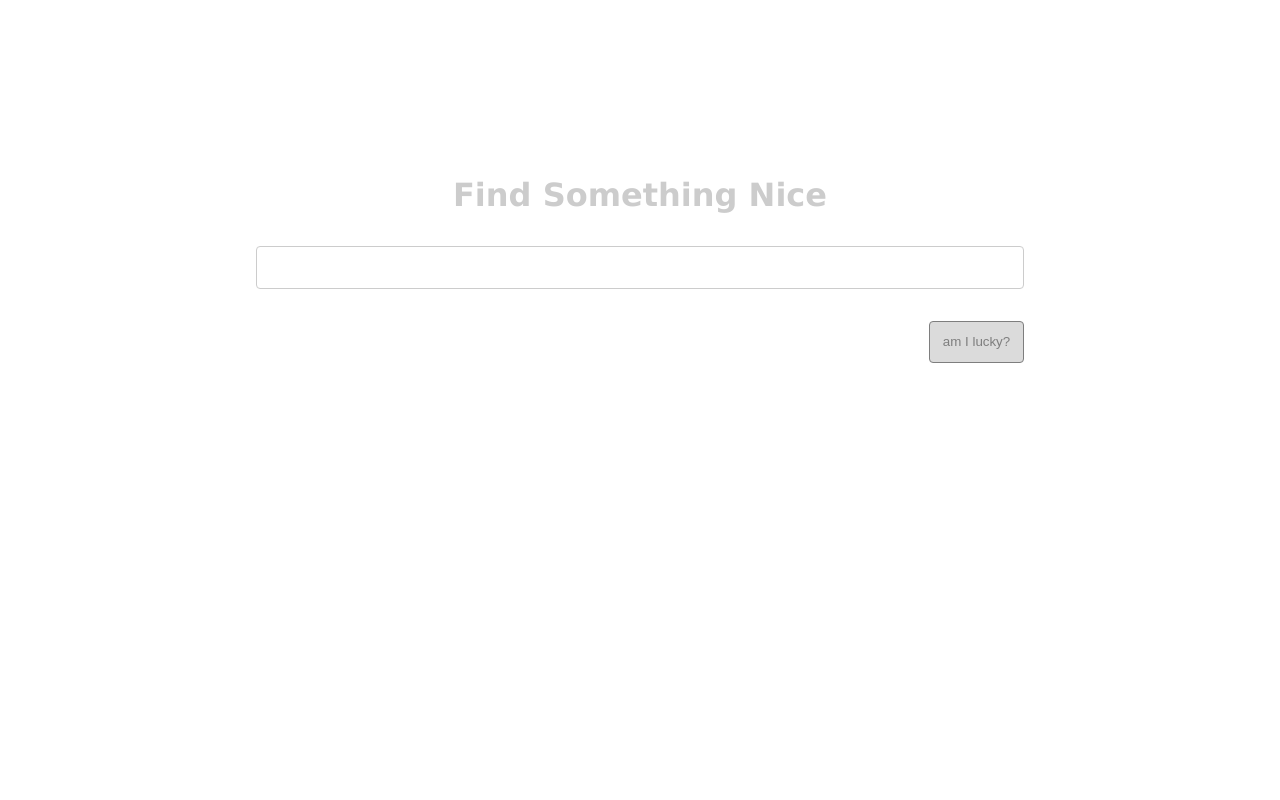
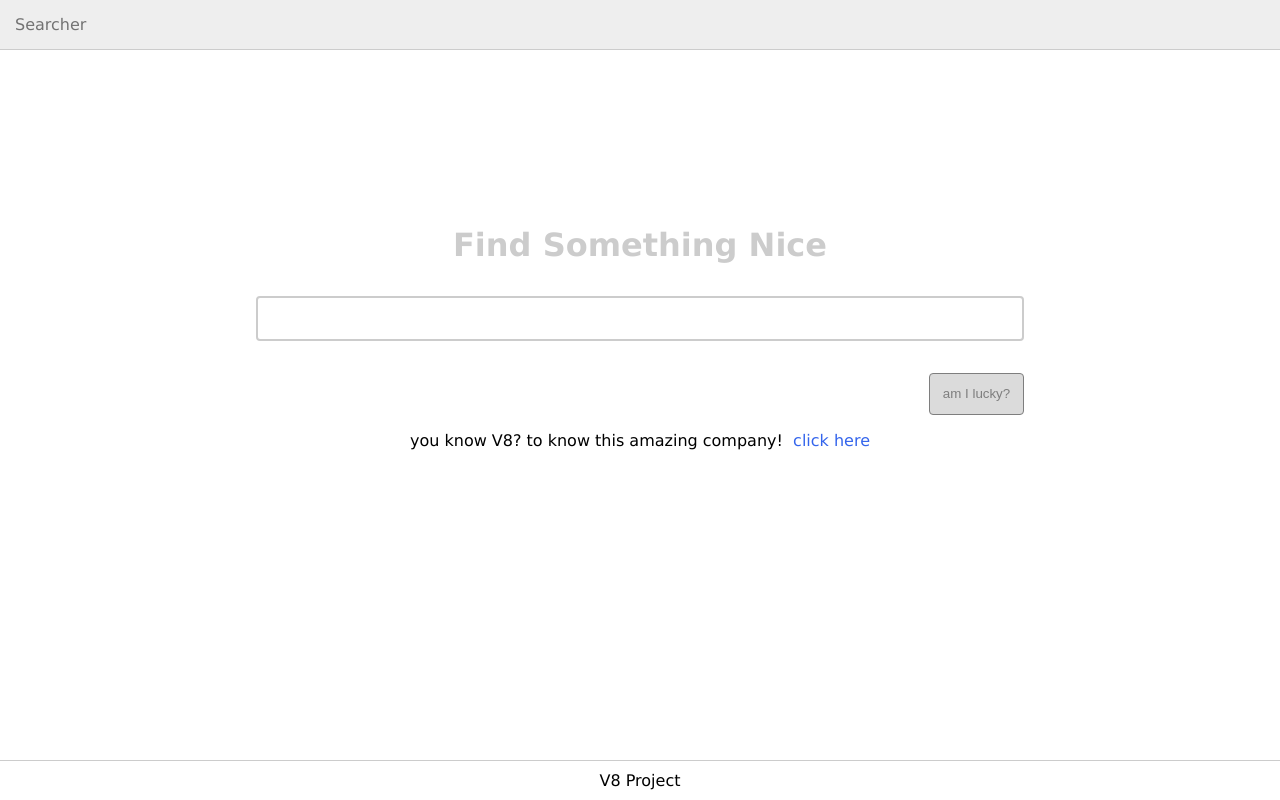
Before and after one commit to Vfranco/v8-project, an Angular app: page / in a window 1280 px wide. Built offline with nearby package versions, Linux system fonts and the light colour scheme; no server answers.

Commit message:
Detalles visuales

```diff
--- a/src/app/pages/search/search.component.html
+++ b/src/app/pages/search/search.component.html
@@ -1,3 +1,4 @@
+<app-top></app-top>
 <div class="main-container mt-rem-10">
   <div class="box">
     <div class="box-header box-header--center">
@@ -12,5 +13,13 @@
     <div class="box-footer">
       <button class="btn btn-search">am I lucky?</button>
     </div>
+    <div class="d-flex justify-content-center">
+      you know V8? to know this amazing company! &nbsp; <a href="http://www.v8.com.bo/" target="_blank">click here</a>
+    </div>
   </div>
 </div>
+<app-footer>
+  <div class="footer-info">
+    V8 Project
+  </div>
+</app-footer>
--- a/src/app/shared/footer/footer.component.scss
+++ b/src/app/shared/footer/footer.component.scss
@@ -11,6 +11,11 @@
     bottom: 0;
   }
 
+  &-info {
+    letter-spacing: normal;
+
+  }
+
   a {
     color: #2c2ca5;
     font-weight: bold;
--- /dev/null
+++ b/src/app/shared/top/top.component.html
@@ -0,0 +1,5 @@
+<div class="top p-15 border-bottom-1">
+  <div class="top-info">
+    <span>Searcher</span>
+  </div>
+</div>
--- /dev/null
+++ b/src/app/shared/top/top.component.scss
@@ -0,0 +1,10 @@
+.top {
+  display: flex;
+  background-color: #eee;
+
+  &-info {
+    span {
+      color: #737373;
+    }
+  }
+}
--- /dev/null
+++ b/src/app/shared/top/top.component.ts
@@ -0,0 +1,15 @@
+import { Component, OnInit } from '@angular/core';
+
+@Component({
+  selector: 'app-top',
+  templateUrl: './top.component.html',
+  styleUrls: ['./top.component.scss']
+})
+export class TopComponent implements OnInit {
+
+  constructor() { }
+
+  ngOnInit(): void {
+  }
+
+}
--- a/src/styles.scss
+++ b/src/styles.scss
@@ -76,7 +76,7 @@ a {
   width: 100%;
 
   input.form-field {
-    border: 1px solid #ccc;
+    border: 2px solid #ccc;
     border-radius: 4px;
     width: 100%;
     outline: none;
@@ -120,3 +120,7 @@ a {
   justify-content: space-between;
   align-items: center;
 }
+
+.justify-content-center {
+  justify-content: center;
+}
```
Also changed, not shown: src/app/shared/shared.module.ts (+5 -2 lines).
